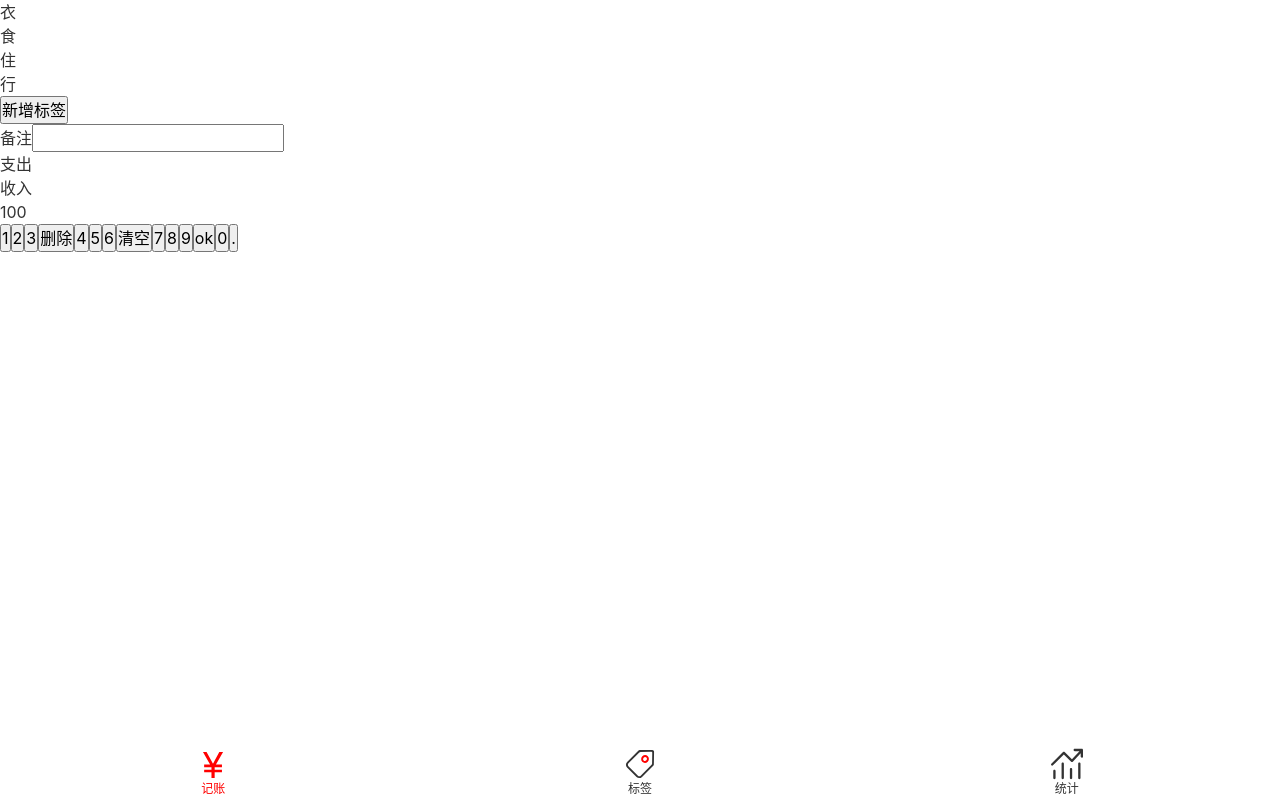
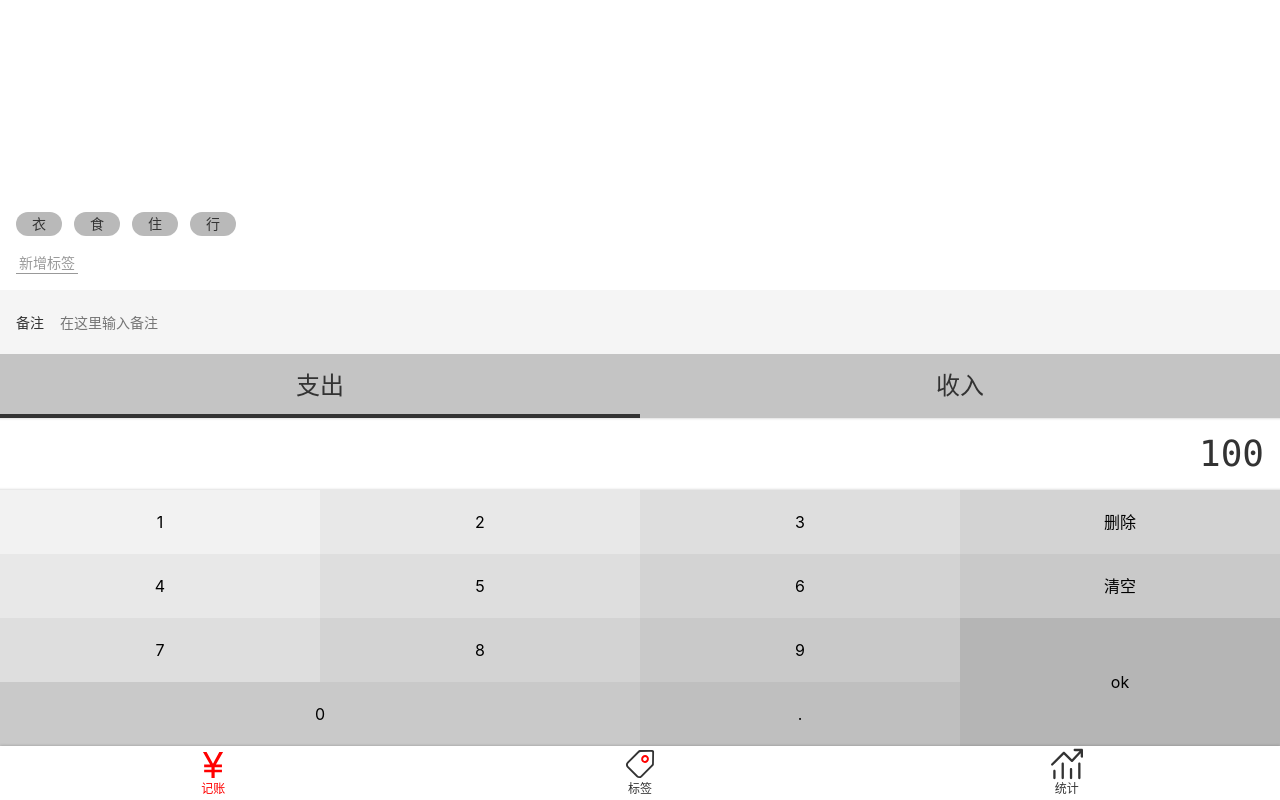
Before and after one commit to hais-hbh/morney, a Vue app: page /#/money in a window 1280 px wide. Built offline with nearby package versions, Linux system fonts and the light colour scheme.

Commit message:
HTML和CSS完成

```diff
--- a/src/components/Layout.vue
+++ b/src/components/Layout.vue
@@ -1,7 +1,7 @@
 
 <template>
-  <div class="nav-wrapper">
-    <div class="content">
+  <div class="layout-wrapper">
+    <div class="content" :class="classPrefix && `${classPrefix}-content`">
       <slot/>
     </div>
     <Nav/>
@@ -9,13 +9,16 @@
 </template>
 
 <script lang="ts">
+import content from '*.svg';
+
 export default {
-  name: 'Layout'
+  name: 'Layout',
+  props:['classPrefix']
 };
 </script>
 
 <style lang="scss" scoped>
-.nav-wrapper {
+.layout-wrapper {
   display: flex;
   flex-direction: column;
   height: 100vh;
--- a/src/components/Nav.vue
+++ b/src/components/Nav.vue
@@ -23,9 +23,10 @@ export default {
 
 <style lang="scss" scoped>
 @import "~@/assets/style/helper.scss";
+
 nav {
+  @extend %outerShadow;
   display: flex;
-  box-shadow: $color-shadow;
   flex-direction: row;
   font-size: 12px;
 
--- a/src/views/Money.vue
+++ b/src/views/Money.vue
@@ -1,29 +1,7 @@
+<template>
+  <Layout class-prefix="layout">
 
-<template>
-  <Layout>
-    <div class="tags">
-      <ul class="current">
-        <li>衣</li>
-        <li>食</li>
-        <li>住</li>
-        <li>行</li>
-      </ul>
-      <div class="new">
-        <button>新增标签</button>
-      </div>
-    </div>
-    <div>
-      <label class="notes">
-        <span class="name">备注</span>
-        <input type="text">
-      </label>
-    </div>
-    <div>
-      <ul class="types">
-        <li class="selected">支出</li>
-        <li>收入</li>
-      </ul>
-    </div>
+
     <div class="numberPad">
       <div class="output">100</div>
       <div class="buttons">
@@ -38,10 +16,34 @@
         <button>7</button>
         <button>8</button>
         <button>9</button>
-        <button>ok</button>
-        <button>0</button>
+        <button class="ok">ok</button>
+        <button class="zero">0</button>
         <button>.</button>
       </div>
+    </div>
+    <div>
+      <ul class="types">
+        <li class="selected">支出</li>
+        <li>收入</li>
+      </ul>
+    </div>
+    <div>
+      <label class="notes">
+        <span class="name">备注</span>
+        <input type="text" placeholder="在这里输入备注">
+      </label>
+    </div>
+    <div class="tags">
+
+      <div class="new">
+        <button>新增标签</button>
+      </div>
+      <ul class="current">
+        <li>衣</li>
+        <li>食</li>
+        <li>住</li>
+        <li>行</li>
+      </ul>
     </div>
   </Layout>
 </template>
@@ -51,3 +53,157 @@ export default {
   name: 'Money',
 };
 </script>
+<style lang="scss">
+.layout-content {
+  display: flex;
+  flex-direction: column-reverse;
+}
+</style>
+<style lang="scss" scoped>
+@import "~@/assets/style/helper.scss";
+
+.tags {
+  flex-grow: 1;
+  font-size: 14px;
+  padding: 16px;
+  display: flex;
+  flex-direction: column-reverse;
+
+  > .current {
+    display: flex;
+    flex-wrap: wrap;
+
+    > li {
+      background: #b9b9b9;
+      $h: 24px;
+      height: $h;
+      line-height: $h;
+      padding: 0 16px;
+      margin-right: 12px;
+      border-radius: $h/2;
+      margin-top: 4px;
+    }
+  }
+
+  > .new {
+    padding-top: 16px;
+
+    button {
+      background: transparent;
+      border: none;
+      color: #999;
+      border-bottom: 1px solid;
+      padding: 0 3px;
+    }
+  }
+}
+
+.notes {
+  font-size: 14px;
+  background: #f5f5f5;
+  padding-left: 16px;
+  display: flex;
+  align-items: center;
+
+  .name {
+    padding-right: 16px;
+  }
+
+  input {
+    height: 64px;
+    flex-grow: 1;
+    background: transparent;
+    border: none;
+    padding-right: 16px;
+  }
+}
+
+.types {
+  background: #c4c4c4;
+  display: flex;
+  text-align: center;
+  font-size: 24px;
+
+  > li {
+    width: 50%;
+    display: flex;
+    justify-content: center;
+    align-items: center;
+    height: 64px;
+    position: relative;
+
+    &.selected::after {
+      content: '';
+      position: absolute;
+      bottom: 0;
+      left: 0;
+      width: 100%;
+      height: 4px;
+      background: #333333;
+    }
+  }
+}
+
+.numberPad {
+  .output {
+    @extend %clearFix;
+    @extend %innerShadow;
+    font-size: 36px;
+    font-family: Consolas, monospace;
+    padding: 9px 16px;
+    text-align: right;
+
+  }
+
+  .buttons {
+    @extend %clearFix;
+
+    > button {
+      width: 25%;
+      height: 64px;
+      float: left;
+      background: transparent;
+      border: none;
+
+      &.ok {
+        height: 64*2px;
+        float: right;
+      }
+
+      &.zero {
+        width: 25*2%;
+      }
+
+      $bg: #f2f2f2;
+
+      &:nth-child(1) {
+        background: $bg;
+      }
+
+      &:nth-child(2), &:nth-child(5) {
+        background: darken($bg, 4%);
+      }
+
+      &:nth-child(3), &:nth-child(6), &:nth-child(9) {
+        background: darken($bg, 4*2%);
+      }
+
+      &:nth-child(4), &:nth-child(7), &:nth-child(10) {
+        background: darken($bg, 4*3%);
+      }
+
+      &:nth-child(8), &:nth-child(11), &:nth-child(13) {
+        background: darken($bg, 4*4%);
+      }
+
+      &:nth-child(14) {
+        background: darken($bg, 4*5%);
+      }
+
+      &:nth-child(12) {
+        background: darken($bg, 4*6%);
+      }
+    }
+  }
+}
+</style>
```
